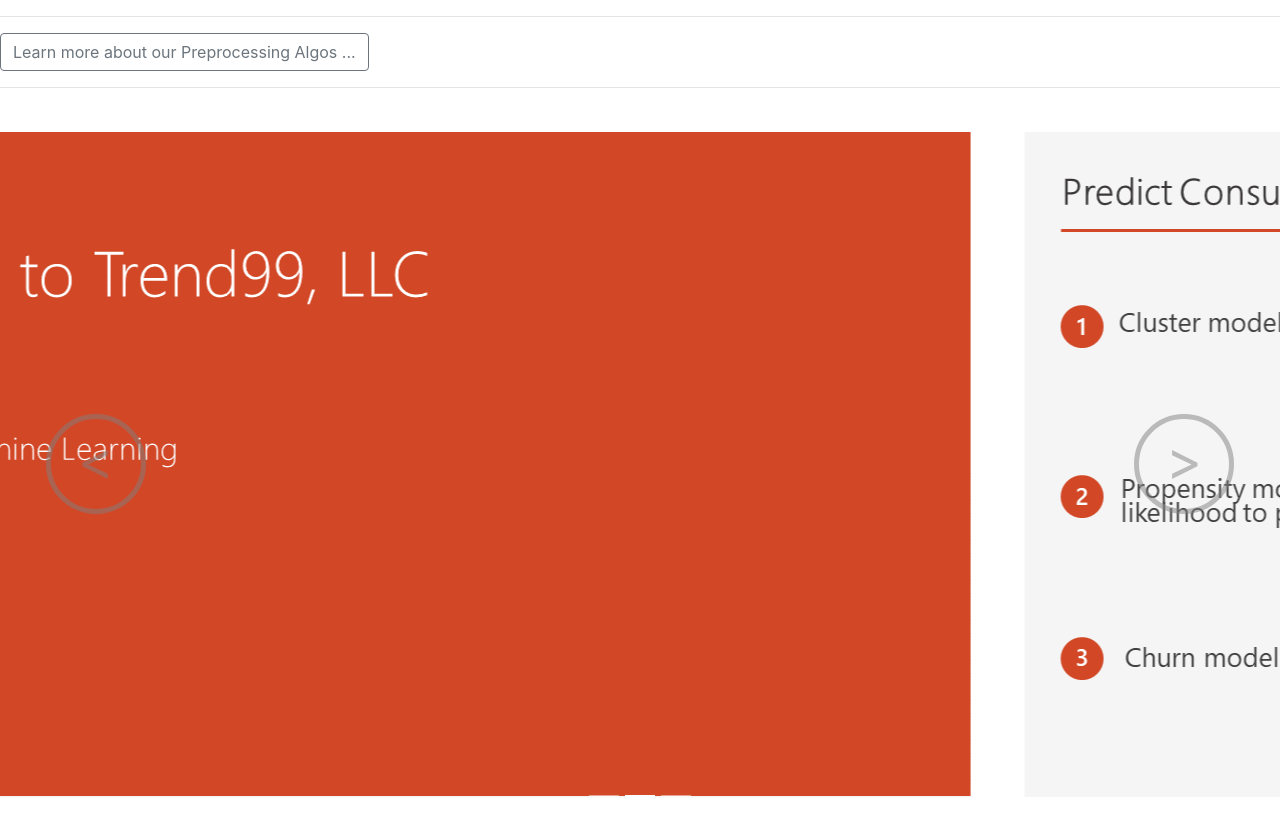
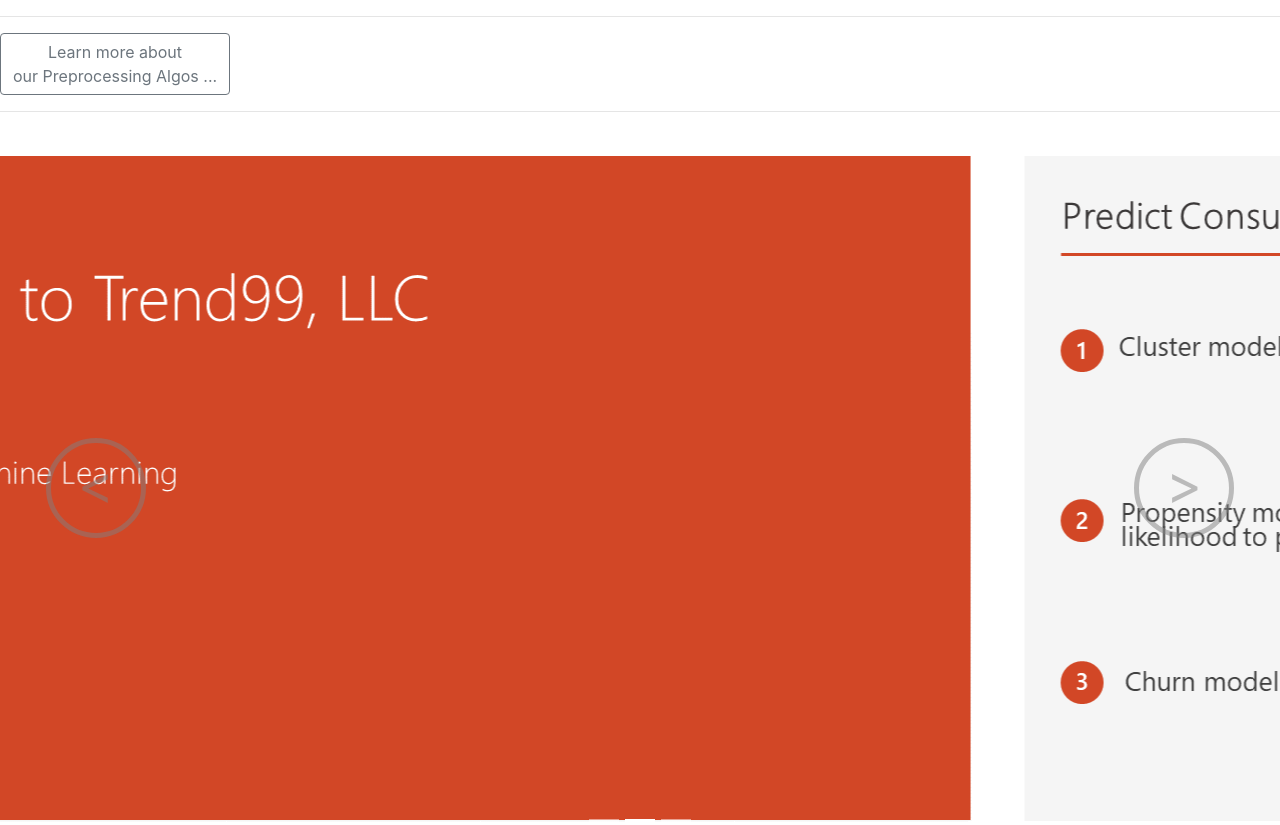
Before and after one commit to 99trend/99trend-website, a plain HTML site: page index.html in a window 1280 px wide. Shown: the top 825 px of the page. Drawn offline with nearby package versions, Linux system fonts and the light colour scheme.

Commit message:
Update index.html

```diff
--- a/index.html
+++ b/index.html
@@ -16,7 +16,7 @@
 <HR>
 <!-- Machine Learning -->
 <button type="button" class="btn btn-outline-secondary" data-toggle="modal" data-target="#exampleModalLong">
-Learn more about our Preprocessing Algos ...
+Learn more about <BR>our Preprocessing Algos ...
 </button>
 
 <!-- Modal -->
```
